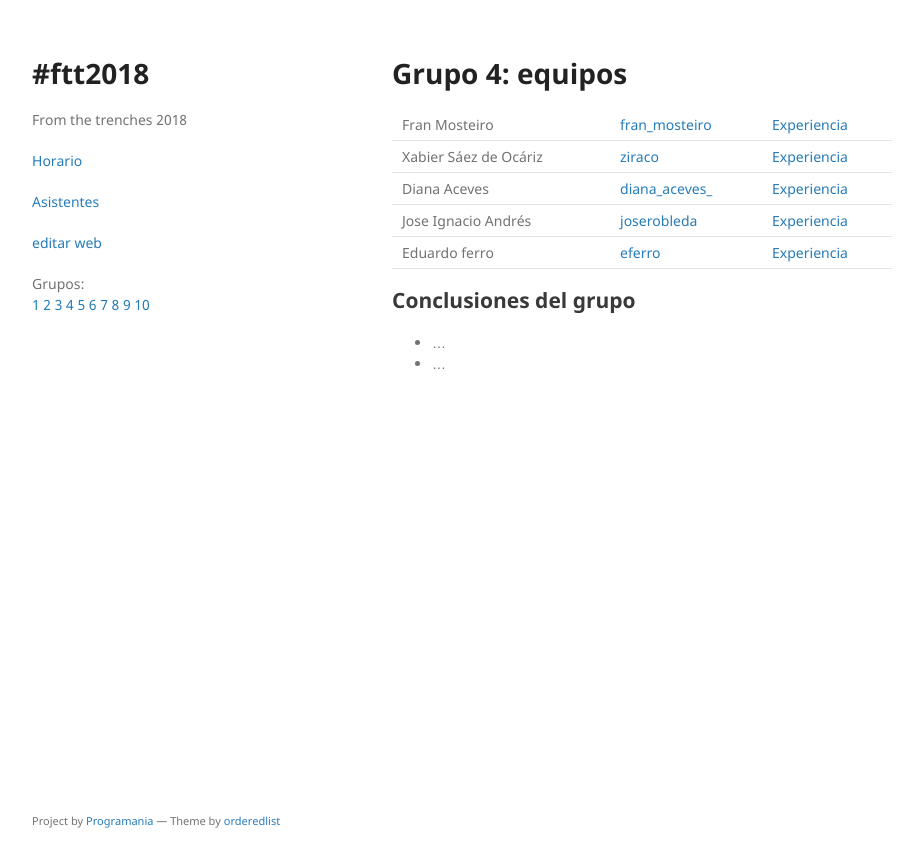
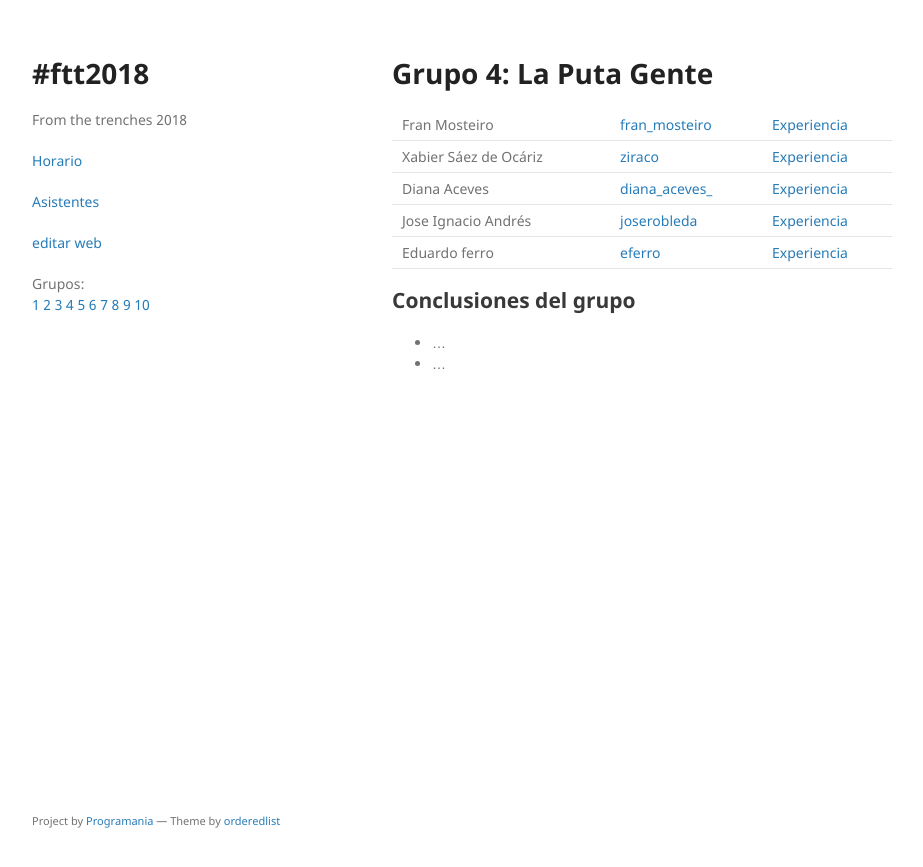
Before and after one commit to xala3pa/ftt2018, a Jekyll site: the page built from asistentes-grupos/grupo4.md, in a window 1280 px wide. Shown: the top 867 px of the page, without its empty margins (178-1101 px from the left). Built offline with Jekyll 4.4.1, drawn with Linux system fonts in a browser that asks for light colours; our own code applies the rules of GitHub Pages for plain Markdown files.

Commit message:
Update name

```diff
--- a/asistentes-grupos/grupo4.md
+++ b/asistentes-grupos/grupo4.md
@@ -1,4 +1,4 @@
-# Grupo 4: equipos
+# Grupo 4: La Puta Gente
 
 Fran Mosteiro | [fran_mosteiro](https://twitter.com/fran_mosteiro) | [Experiencia](http://ftt.programania.net/experiencias/7.html)
 Xabier Sáez de Ocáriz | [ziraco](https://twitter.com/ziraco) | [Experiencia](http://ftt.programania.net/experiencias/19.html)
```
